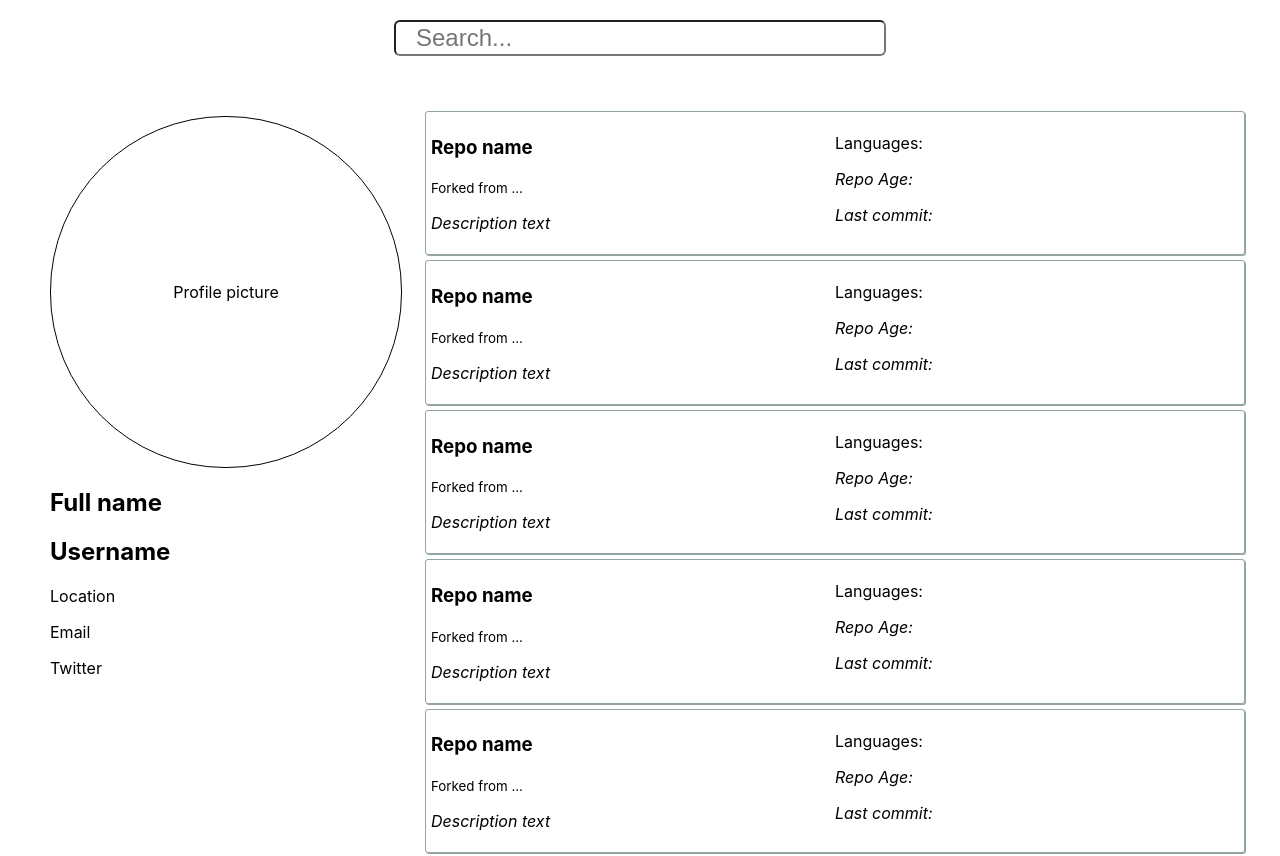
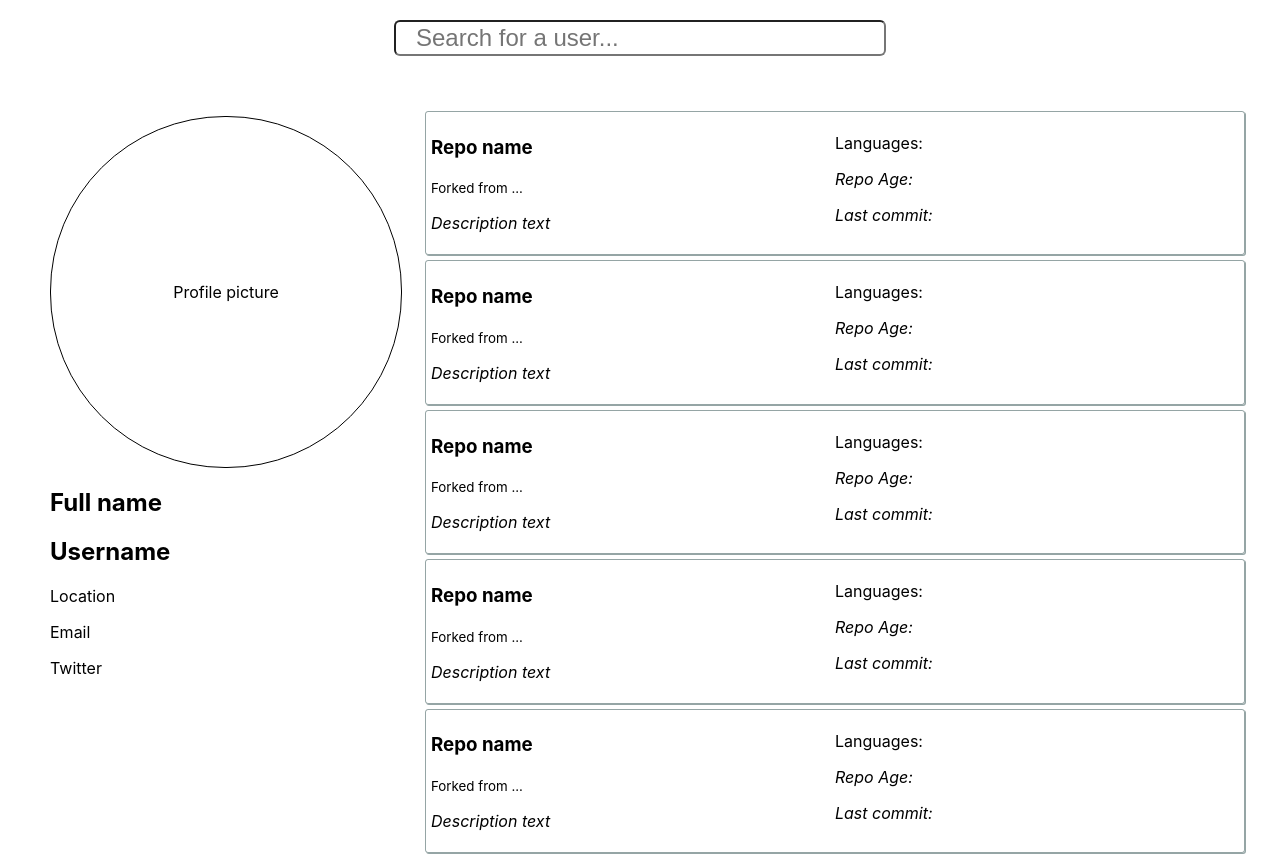
Before and after one commit to JasonQorbin/GitSpy, a React (Create React App) app in the folder frontend/: page / in a window 1280 px wide. Shown: the top 856 px of the page. Built offline with nearby package versions, Linux system fonts and the light colour scheme.

Commit message:
Add search bar

```diff
--- a/frontend/src/App.js
+++ b/frontend/src/App.js
@@ -30,7 +30,7 @@ function App() {
     return (
         <div className="page-container">
             <div id="search-bar-container">
-                <input id="search-bar" type="text" placeholder="Search..."/>
+                <input id="search-bar" type="text" placeholder="Search for a user..."/>
             </div>
             <div id="main-page-content">
                 <aside>
```
